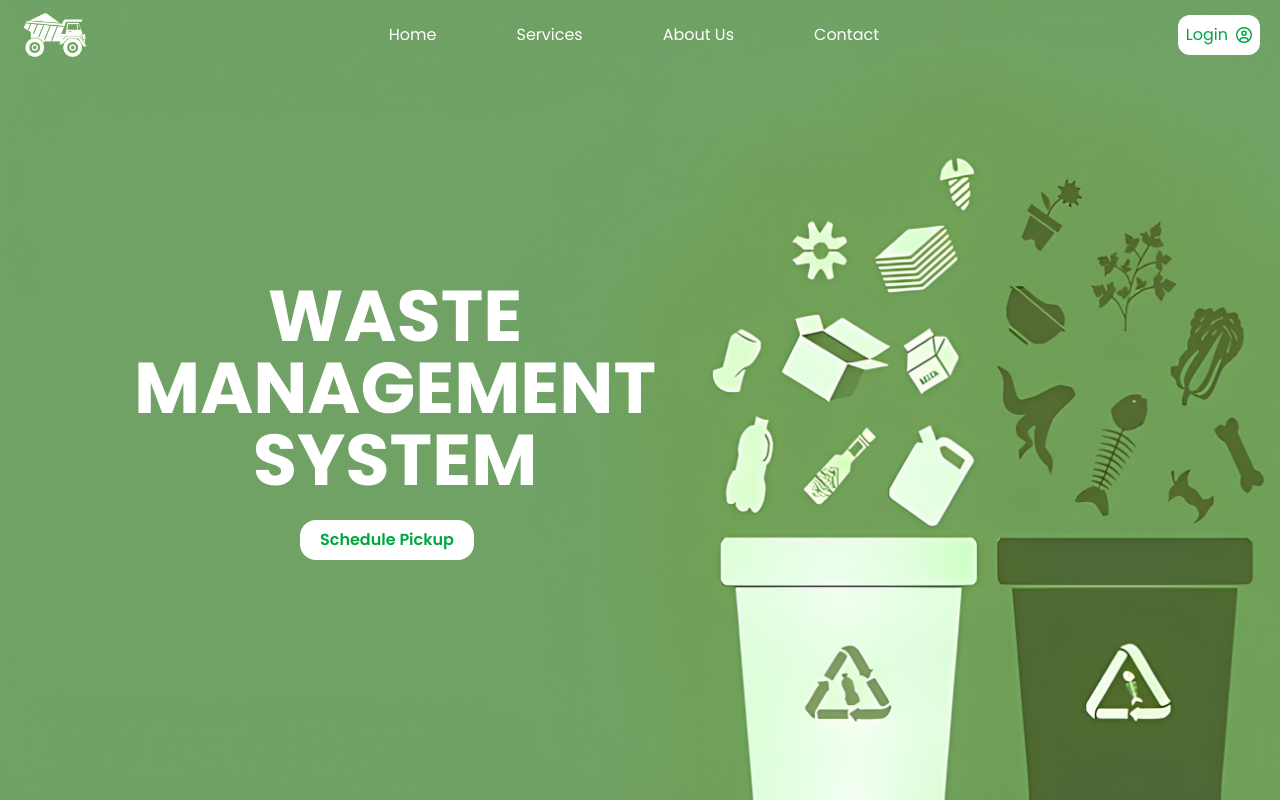
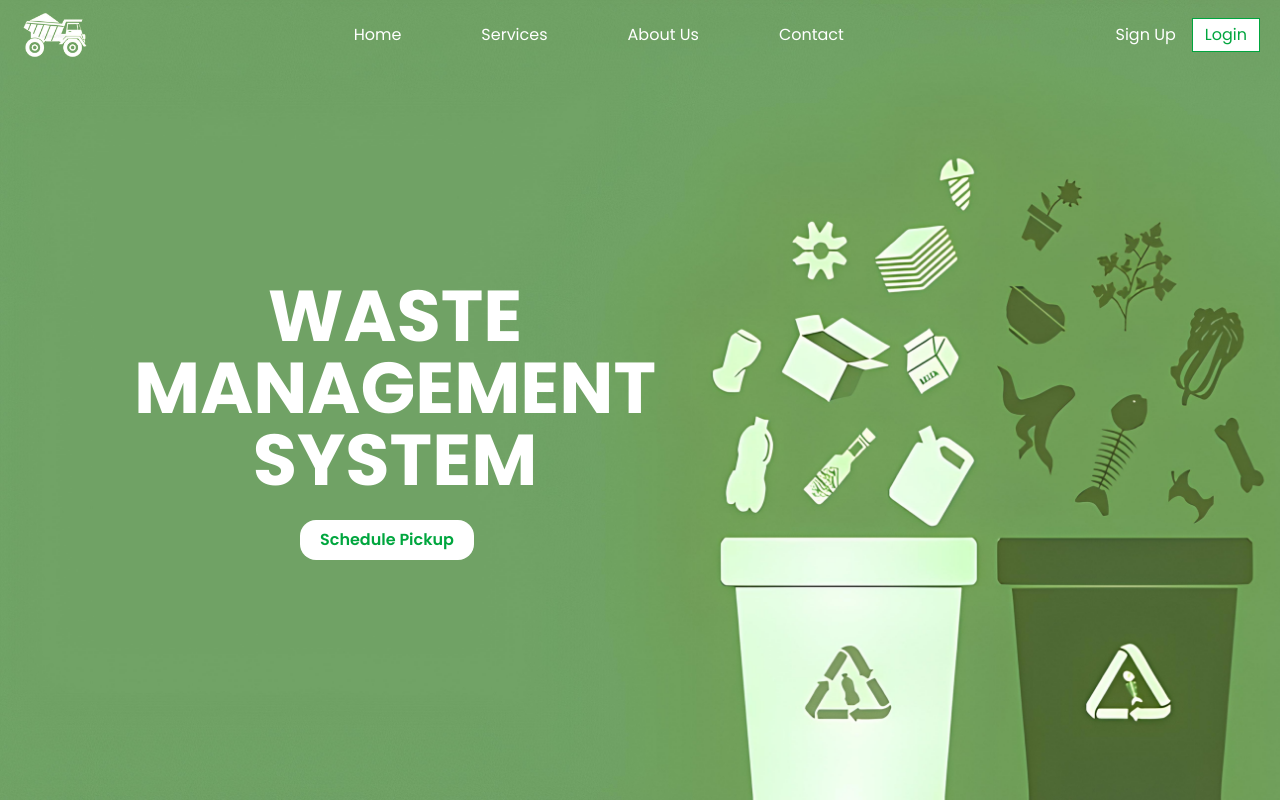
Before and after one commit to SaranshKoirala/Waste-Management-System, a React (Vite) app: page / in a window 1280 px wide. Shown: the top 802 px of the page. Built offline with nearby package versions, Linux system fonts and the light colour scheme; a web font is replaced by a local one.

Commit message:
updated the navbar

```diff
--- a/src/App.jsx
+++ b/src/App.jsx
@@ -1,15 +1,17 @@
 import { Routes, Route } from "react-router-dom";
 import Home from "./pages/Home";
-import Login from "./pages/Login";
+import UserLogin from "./pages/UserLogin";
 import Signup from "./pages/Signup";
 import NotFound from "./pages/NotFound";
 import Subscription from "./pages/Subscription";
+import AdminLogin from "./pages/AdminLogin";
 
 function App() {
   return (
     <Routes>
       <Route path="/" element={<Home />} />
-      <Route path="/login" element={<Login />} />
+      <Route path="/login" element={<UserLogin />} />
+      <Route path="/login/admin" element={<AdminLogin />} />
       <Route path="/signup" element={<Signup />} />
       <Route path="/subscribe" element={<Subscription />} />
       <Route path="*" element={<NotFound />} />
--- a/src/components/Navbar.jsx
+++ b/src/components/Navbar.jsx
@@ -1,8 +1,15 @@
 import { Link as ScrollLink } from "react-scroll";
-import { FaRegCircleUser } from "react-icons/fa6";
+// import { FaRegCircleUser } from "react-icons/fa6";
 import { Link } from "react-router-dom";
+import { useState } from "react";
 
 function Navbar() {
+  const [showModal, setShowModal] = useState(false);
+
+  // function handleModal() {
+  //   setShowModal((modal) => !modal);
+  // }
+
   return (
     <nav className=" w-full flex justify-between items-center text-white poppins-font px-5  ">
       <div>
@@ -42,12 +49,42 @@ function Navbar() {
           </li>
         </ul>
       </div>
-      <button className="cursor-pointer text-center bg-white rounded-xl p-2 text-green-600 ease-in-out transition-all hover:scale-110">
-        <Link to={"/login"} className="flex justify-center items-center gap-2">
-          Login
-          <FaRegCircleUser />
-        </Link>
-      </button>
+      <div className="flex justify-center items-center gap-2">
+        <button className="cursor-pointer p-2 text-white ">
+          <Link
+            to={"/signup"}
+            className="flex justify-center items-center gap-2"
+          >
+            Sign Up
+          </Link>
+        </button>
+        <button
+          className="relative cursor-pointer border-1 py-1 px-3 text-green-600 bg-white"
+          onMouseEnter={() => setShowModal(true)}
+        >
+          <Link
+            to={"/login"}
+            className="flex justify-center items-center gap-2"
+          >
+            Login
+            {/* <FaRegCircleUser /> */}
+          </Link>
+        </button>
+
+        {showModal && (
+          <div
+            className="absolute top-16 right-5 bg-white text-black/70 flex flex-col justify-center items-center w-30 py-2"
+            onMouseLeave={() => setShowModal(false)}
+          >
+            <Link to={"/login"} className="border-b-1 border-gray-300 w-[80%]">
+              <p className=" text-center">User</p>
+            </Link>
+            <Link to={"/login/admin"}>
+              <p className="text-center">Admin</p>
+            </Link>
+          </div>
+        )}
+      </div>
     </nav>
   );
 }
--- /dev/null
+++ b/src/pages/AdminLogin.jsx
@@ -0,0 +1,5 @@
+function AdminLogin() {
+  return <div>This is the admin login page</div>;
+}
+
+export default AdminLogin;
--- a/src/pages/Login.jsx
+++ b/src/pages/UserLogin.jsx
@@ -3,7 +3,7 @@ import { IoEye } from "react-icons/io5";
 import { IoEyeOff } from "react-icons/io5";
 import { Link } from "react-router-dom";
 
-function Login() {
+function UserLogin() {
   const [isOpen, setIsOpen] = useState(false);
 
   function handleShowPassword(e) {
@@ -80,4 +80,4 @@ function Login() {
   );
 }
 
-export default Login;
+export default UserLogin;
```
